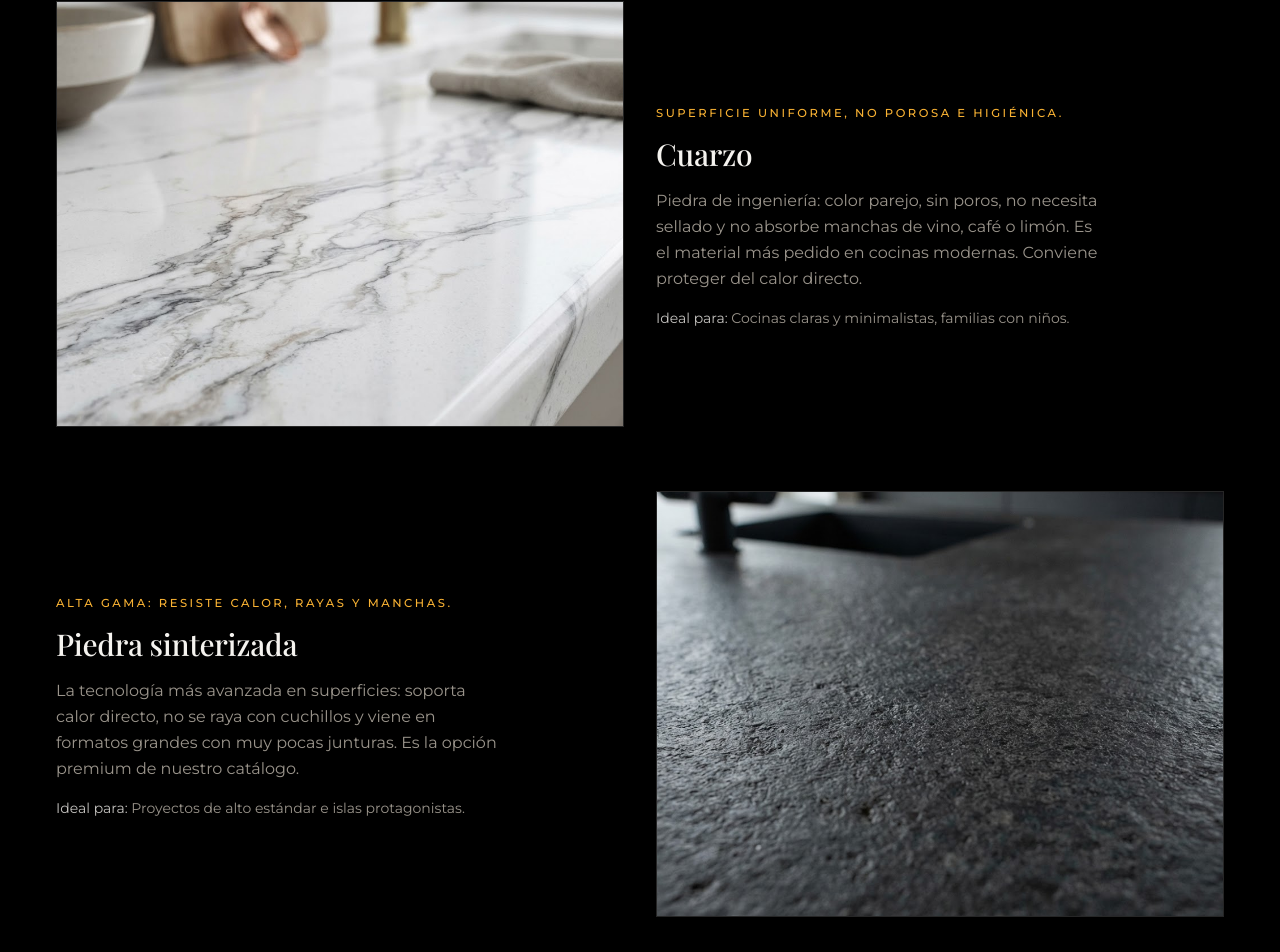
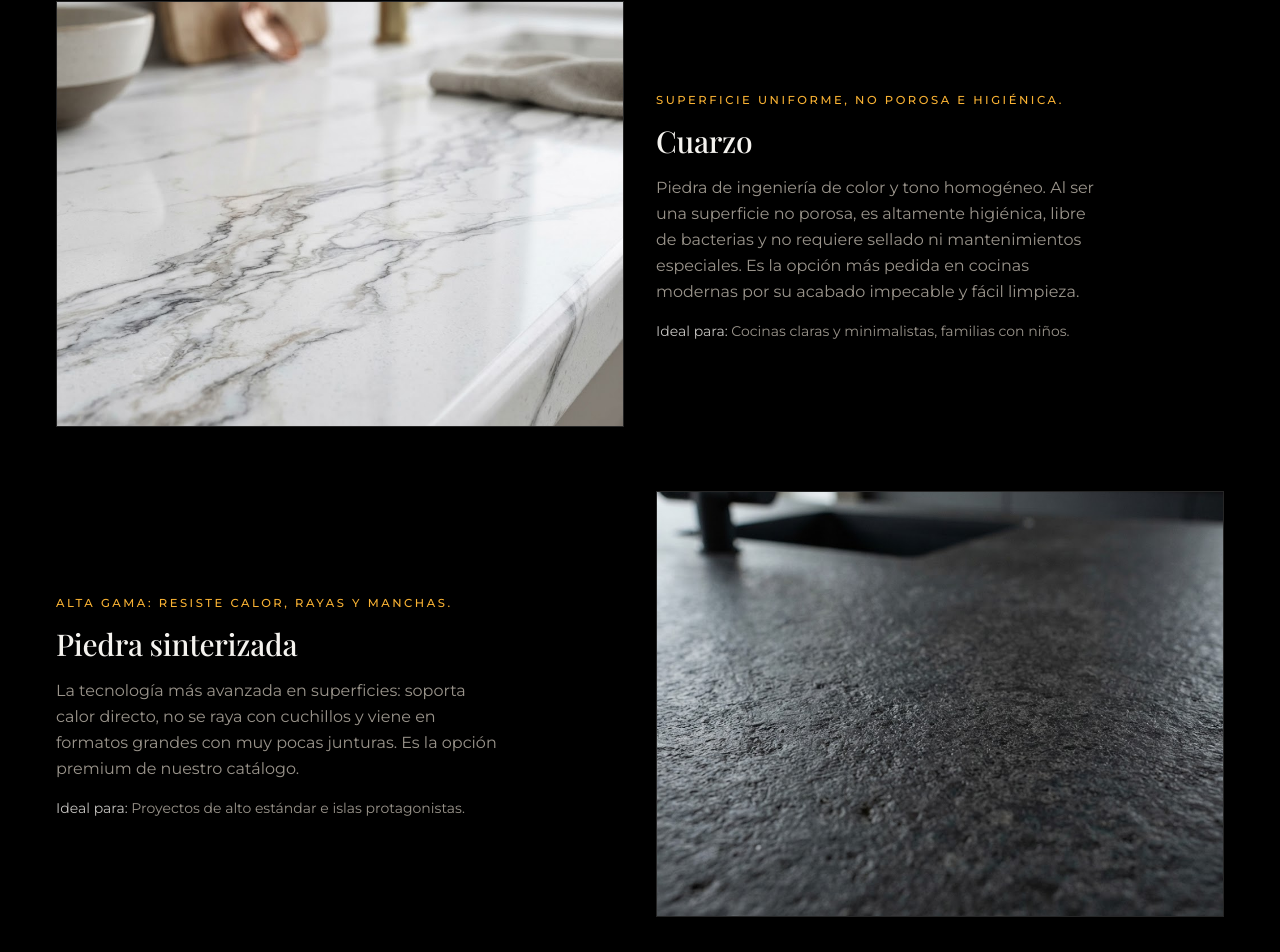
Before and after one commit to eduardoloaiza-commits/mueblesvenechi.cl, a Next.js app: page /cubiertas-de-piedra in a window 1280 px wide. Shown: the part 1176-2128 px from the top of the page. Built offline with nearby package versions, Linux system fonts and the light colour scheme; no server answers; a web font is replaced by a local one.

Commit message:
Actualiza descripción del cuarzo y amplía cobertura en FAQ de closets
Cubiertas de piedra: nueva copia para la descripción del cuarzo.
Closets: la respuesta sobre zona de cobertura ahora lista todas las
comunas atendidas, igual que el resto del sitio.

```diff
--- a/src/app/closets-y-vestidores/page.tsx
+++ b/src/app/closets-y-vestidores/page.tsx
@@ -54,7 +54,7 @@ const FAQ: FaqItem[] = [
   },
   {
     q: "¿Hacen closets en Pucón y Lican Ray?",
-    a: "Sí, instalamos en toda la zona lacustre: Villarrica, Pucón y Lican Ray. Muchos de nuestros closets van en segundas viviendas y casas de arriendo turístico de la zona.",
+    a: "Sí, abarcamos Villarrica, Pucón, Curarrehue, Gorbea, Pitrufquén, Freire, Temuco, Loncoche, Lanco, Panguipulli, Valdivia y todos sus alrededores. Muchos de nuestros closets van en segundas viviendas y casas de arriendo turístico de la zona. Si tu proyecto está en otra ubicación, escríbenos por WhatsApp y lo evaluamos igual.",
   },
 ];
 
--- a/src/app/cubiertas-de-piedra/page.tsx
+++ b/src/app/cubiertas-de-piedra/page.tsx
@@ -32,7 +32,7 @@ const PIEDRAS = [
     img: "/images/marble-quartz.jpg",
     resumen: "Superficie uniforme, no porosa e higiénica.",
     detalle:
-      "Piedra de ingeniería: color parejo, sin poros, no necesita sellado y no absorbe manchas de vino, café o limón. Es el material más pedido en cocinas modernas. Conviene proteger del calor directo.",
+      "Piedra de ingeniería de color y tono homogéneo. Al ser una superficie no porosa, es altamente higiénica, libre de bacterias y no requiere sellado ni mantenimientos especiales. Es la opción más pedida en cocinas modernas por su acabado impecable y fácil limpieza.",
     ideal: "Cocinas claras y minimalistas, familias con niños.",
   },
   {
```
